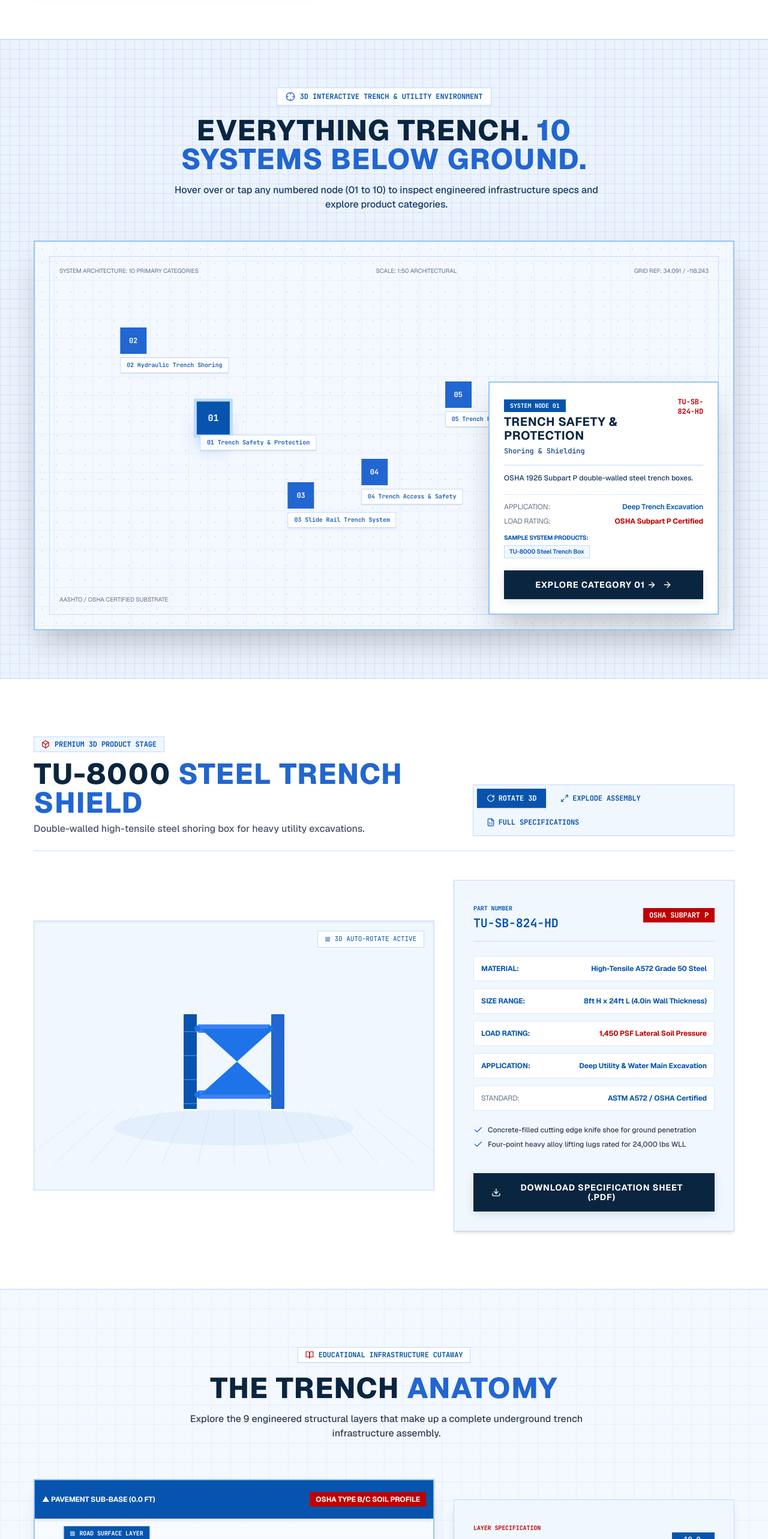
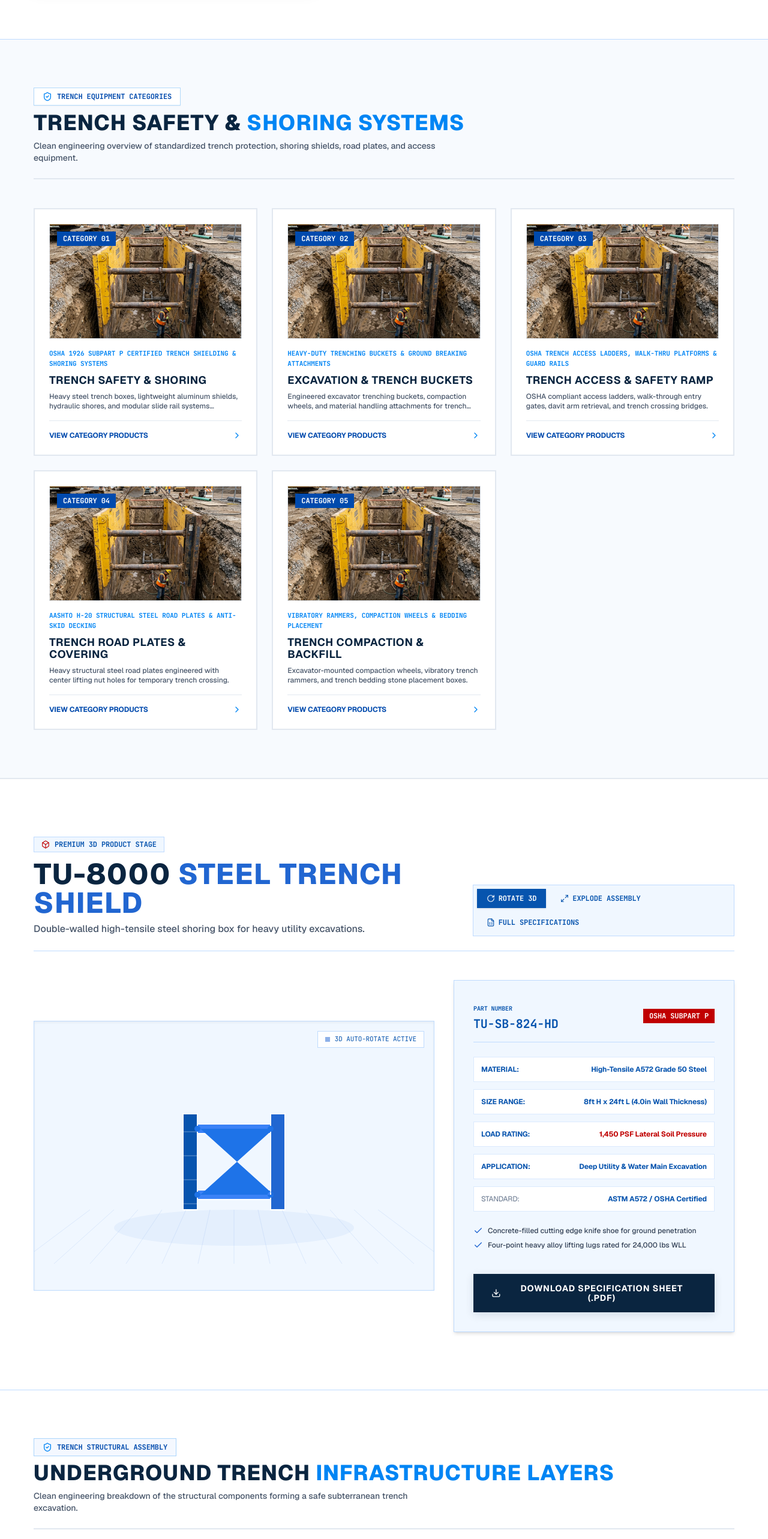
Before and after one commit to shantanukumar2026/TRENCH, a React (Vite) app: page / in a window 1280 px wide. Shown: the part 1821-4387 px from the top of the page at 60% size. Built offline with nearby package versions, Linux system fonts and the light colour scheme.

Commit message:
Redesign Anatomy and SystemExplorer components: Remove abstract blank wireframe boxes and floating labels, replacing with neat clean 4-column and category card grids

```diff
--- a/src/components/Anatomy.tsx
+++ b/src/components/Anatomy.tsx
@@ -1,137 +1,98 @@
-import React, { useState } from 'react';
-import { ANATOMY_POINTS } from '../data/trenchData';
-import { AnatomyPoint } from '../types';
-import { BookOpen, Info, ShieldCheck, CheckCircle2, Layers } from 'lucide-react';
+import React from 'react';
+import { ShieldCheck, CheckCircle2, FileText, ArrowRight } from 'lucide-react';
 
 export const Anatomy: React.FC = () => {
-  const [selectedPoint, setSelectedPoint] = useState<AnatomyPoint>(ANATOMY_POINTS[3]); // Default: Shoring
+  const trenchLayers = [
+    {
+      step: '01',
+      title: 'SURFACE & SUB-BASE DECK',
+      spec: 'AASHTO H-20 / HS-20 Traffic Rated',
+      desc: 'Finished pavement sub-base layer bridged by heavy structural steel road plates during excavation.',
+      image: '/images/trench_shield.png'
+    },
+    {
+      step: '02',
+      title: 'TRENCH SHORING & SHIELDING',
+      spec: 'OSHA 1926 Subpart P Certified',
+      desc: 'Double-walled steel trench boxes and hydraulic shores bearing lateral earth soil pressure to protect crew members.',
+      image: '/images/trench_shield.png'
+    },
+    {
+      step: '03',
+      title: 'UTILITY MAIN INVERT',
+      spec: 'AWWA C900 / ASTM Standards',
+      desc: 'Enclosed main utility pipeline positioned at invert depth within the protected excavation envelope.',
+      image: '/images/pvc_pipe.png'
+    },
+    {
+      step: '04',
+      title: 'ENGINEERED BEDDING GRAVEL',
+      spec: 'ASTM C33 Washed Aggregate',
+      desc: 'Washed aggregate bedding envelope supporting uniform pipe invert elevation and load distribution.',
+      image: '/images/drainage_channel.png'
+    }
+  ];
 
   return (
-    <section id="anatomy" className="py-24 bg-blueprint-grid border-b border-blue-200 relative overflow-hidden">
-      <div className="container-custom relative z-10">
+    <section id="anatomy" className="py-20 bg-white border-b-2 border-slate-200">
+      <div className="container-custom space-y-12">
 
-        {/* Section Header */}
-        <div className="text-center max-w-3xl mx-auto space-y-4 mb-16">
-          <div className="inline-flex items-center gap-2 px-3 py-1 rounded bg-white border border-blue-200 shadow-sm">
-            <BookOpen className="w-3.5 h-3.5 text-[#C00000]" />
-            <span className="text-xs font-mono font-bold text-[#0754AE] uppercase tracking-widest">
-              EDUCATIONAL INFRASTRUCTURE CUTAWAY
-            </span>
-          </div>
-          <h2 className="text-4xl sm:text-5xl font-extrabold text-[#0754AE] tracking-tight font-heading uppercase">
-            THE TRENCH <span className="text-[#2166D1]">ANATOMY</span>
-          </h2>
-          <div className="flex justify-center items-center gap-2">
-            <span className="red-accent-bar"></span>
-            <p className="text-slate-700 font-medium text-base">
-              Explore the 9 engineered structural layers that make up a complete underground trench infrastructure assembly.
+        {/* Section Header — Neat & Clean Typography */}
+        <div className="flex flex-col md:flex-row md:items-end justify-between gap-6 border-b-2 border-slate-200 pb-6">
+          <div className="space-y-2">
+            <div className="inline-flex items-center gap-2 px-3.5 py-1.5 bg-[#F4F8FF] border border-[#0085F4]/30">
+              <ShieldCheck className="w-4 h-4 text-[#0085F4]" />
+              <span className="text-xs font-mono font-bold text-[#004AAD] uppercase tracking-widest">
+                TRENCH STRUCTURAL ASSEMBLY
+              </span>
+            </div>
+            <h2 className="text-3xl sm:text-4xl font-extrabold text-[#004AAD] tracking-tight font-heading uppercase">
+              UNDERGROUND TRENCH <span className="text-[#0085F4]">INFRASTRUCTURE LAYERS</span>
+            </h2>
+            <p className="text-sm text-[#475569] font-medium max-w-2xl">
+              Clean engineering breakdown of the structural components forming a safe subterranean trench excavation.
             </p>
           </div>
         </div>
 
-        {/* Anatomy Interactive Cross-Section Grid */}
-        <div className="grid grid-cols-1 lg:grid-cols-12 gap-8 items-center">
+        {/* Neat & Clean 4-Column Card Grid (Zero Gimmick) */}
+        <div className="grid grid-cols-1 md:grid-cols-2 lg:grid-cols-4 gap-6">
+          {trenchLayers.map((layer) => (
+            <div
+              key={layer.step}
+              className="bg-[#F8FAFC] border-2 border-slate-200 p-6 space-y-4 hover:border-[#0085F4] transition-all duration-300 shadow-sm group"
+            >
+              <div className="h-44 overflow-hidden border border-slate-200 bg-white relative">
+                <img
+                  src={layer.image}
+                  alt={layer.title}
+                  className="w-full h-full object-cover group-hover:scale-105 transition-transform duration-300"
+                />
+                <span className="absolute top-2 left-2 px-2.5 py-1 bg-[#004AAD] text-white text-xs font-mono font-bold">
+                  {layer.step}
+                </span>
+              </div>
 
-          {/* Left Column: Visual Cutaway Interactive Model Container */}
-          <div className="lg:col-span-7 relative bg-white border-2 border-blue-300 rounded-xl p-6 shadow-xl h-[500px] overflow-hidden bg-blueprint-dense">
-
-            {/* Cutaway Stratigraphy Backdrop Graphic */}
-            <div className="absolute inset-0 bg-gradient-to-b from-[#FFFFFF] via-[#F0F7FF] to-[#DCE8F5] opacity-90 pointer-events-none"></div>
-
-            {/* Simulated Road and Trench Strata Lines */}
-            <div className="absolute top-0 left-0 right-0 h-16 bg-[#0754AE] text-white p-3 font-mono text-xs flex justify-between items-center shadow-md">
-              <span className="font-bold">▲ PAVEMENT SUB-BASE (0.0 FT)</span>
-              <span className="bg-[#C00000] text-white px-2.5 py-1 rounded font-bold shadow-sm">OSHA TYPE B/C SOIL PROFILE</span>
-            </div>
-
-            {/* 9 Interactive Technical Point Markers */}
-            {ANATOMY_POINTS.map((pt) => {
-              const isSelected = selectedPoint.id === pt.id;
-              return (
-                <button
-                  key={pt.id}
-                  onClick={() => setSelectedPoint(pt)}
-                  style={{ left: `${pt.x}%`, top: `${pt.y}%` }}
-                  className={`absolute -translate-x-1/2 -translate-y-1/2 z-20 group transition-all duration-300 ${
-                    isSelected ? 'scale-125' : 'hover:scale-110'
-                  }`}
-                >
-                  <div className={`flex items-center gap-2 px-2.5 py-1 rounded-full border shadow-md font-mono text-[10px] font-bold ${
-                    isSelected
-                      ? 'bg-[#C00000] text-white border-red-400 ring-4 ring-red-200'
-                      : 'bg-[#0754AE] text-white border-blue-300 hover:bg-[#2166D1]'
-                  }`}>
-                    <span className="w-2 h-2 rounded-full bg-white animate-pulse"></span>
-                    {pt.title}
-                  </div>
-                </button>
-              );
-            })}
-
-            {/* Bottom Depth Reference Bar */}
-            <div className="absolute bottom-4 left-6 right-6 flex justify-between items-center text-[10px] font-mono text-[#0754AE] font-bold border-t border-blue-200 pt-2">
-              <span>EXCAVATION DEPTH: 0 FT TO 18 FT</span>
-              <span>COMPACTED BEDDING COMPLIANCE</span>
-            </div>
-          </div>
-
-          {/* Right Column: Selected Layer Technical Breakdown Card */}
-          <div className="lg:col-span-5 bg-[#F0F7FF] border border-blue-200 rounded-xl p-8 shadow-lg space-y-6">
-            <div className="flex justify-between items-center border-b border-blue-200 pb-4">
-              <div>
-                <span className="text-[10px] font-mono text-[#C00000] font-bold uppercase tracking-wider">
-                  LAYER SPECIFICATION
+              <div className="space-y-2">
+                <span className="text-[11px] font-mono font-bold text-[#0085F4] uppercase block">
+                  {layer.spec}
                 </span>
-                <h3 className="text-2xl font-extrabold text-[#0754AE] font-heading uppercase mt-1">
-                  {selectedPoint.title}
+                <h3 className="text-base font-bold text-[#004AAD] font-heading line-clamp-1">
+                  {layer.title}
                 </h3>
-              </div>
-              <span className="px-3 py-1 bg-[#0754AE] text-white text-xs font-mono font-bold rounded">
-                {selectedPoint.depth}
-              </span>
-            </div>
-
-            <div className="space-y-4">
-              <div>
-                <span className="text-xs font-mono text-slate-500 uppercase">ENGINEERING ROLE:</span>
-                <p className="text-slate-800 font-medium text-sm mt-1 leading-relaxed">
-                  {selectedPoint.role}
+                <p className="text-xs text-[#475569] font-medium leading-relaxed">
+                  {layer.desc}
                 </p>
               </div>
 
-              <div className="p-4 bg-white rounded border border-blue-200 font-mono text-xs space-y-1">
-                <span className="text-[#C00000] font-bold">COMPLIANCE & TESTING STANDARD:</span>
-                <div className="text-[#0754AE] font-bold text-sm">
-                  {selectedPoint.spec}
-                </div>
+              <div className="pt-3 border-t border-slate-200 flex items-center gap-1.5 text-xs font-mono font-bold text-[#004AAD]">
+                <CheckCircle2 className="w-4 h-4 text-emerald-600" />
+                <span>OSHA VERIFIED ASSEMBLY</span>
               </div>
             </div>
+          ))}
+        </div>
 
-            {/* Quick List of All 9 Layers for Fast Switching */}
-            <div>
-              <span className="text-xs font-mono text-slate-500 uppercase mb-2 block">
-                SELECT LAYER TO INSPECT:
-              </span>
-              <div className="flex flex-wrap gap-1.5">
-                {ANATOMY_POINTS.map((p) => (
-                  <button
-                    key={p.id}
-                    onClick={() => setSelectedPoint(p)}
-                    className={`px-2.5 py-1 text-[11px] font-mono rounded border transition-all ${
-                      selectedPoint.id === p.id
-                        ? 'bg-[#0754AE] text-white border-[#0754AE] font-bold'
-                        : 'bg-white text-slate-700 border-blue-200 hover:border-[#2166D1]'
-                    }`}
-                  >
-                    {p.title.split(' ')[0]}
-                  </button>
-                ))}
-              </div>
-            </div>
-
-          </div>
-
-        </div>
       </div>
     </section>
   );
--- a/src/components/SystemExplorer.tsx
+++ b/src/components/SystemExplorer.tsx
@@ -1,138 +1,76 @@
-import React, { useState } from 'react';
-import { HOTSPOTS } from '../data/trenchData';
-import { Hotspot } from '../types';
-import { Crosshair, ArrowRight, ShieldCheck, CheckCircle2 } from 'lucide-react';
+import React from 'react';
+import { PRIMARY_CATEGORIES } from '../data/trenchData';
+import { PrimaryCategory } from '../types';
+import { ShieldCheck, ChevronRight, Layers, ArrowRight } from 'lucide-react';
 
 interface SystemExplorerProps {
   onSelectHotspot: (categoryId: string) => void;
 }
 
 export const SystemExplorer: React.FC<SystemExplorerProps> = ({ onSelectHotspot }) => {
-  const [activeHotspot, setActiveHotspot] = useState<Hotspot>(HOTSPOTS[0]);
-
   return (
-    <section id="explorer" className="py-20 bg-blueprint-dense border-b border-blue-200 relative overflow-hidden">
-      <div className="container-custom relative z-10">
+    <section id="explorer" className="py-20 bg-[#F7FAFE] border-b-2 border-slate-200">
+      <div className="container-custom space-y-12">
 
         {/* Section Header */}
-        <div className="text-center max-w-3xl mx-auto space-y-4 mb-12">
-          <div className="inline-flex items-center gap-2 px-3.5 py-1.5 rounded-full bg-white border border-blue-200 shadow-sm">
-            <Crosshair className="w-4 h-4 text-[#2166D1]" />
-            <span className="text-xs font-mono font-bold text-[#0754AE] uppercase tracking-widest">
-              3D INTERACTIVE TRENCH & UTILITY ENVIRONMENT
+        <div className="flex flex-col md:flex-row md:items-end justify-between gap-6 border-b-2 border-slate-200 pb-6">
+          <div className="space-y-2">
+            <div className="inline-flex items-center gap-2 px-3.5 py-1.5 bg-white border border-[#0085F4]/30 shadow-sm">
+              <ShieldCheck className="w-4 h-4 text-[#0085F4]" />
+              <span className="text-xs font-mono font-bold text-[#004AAD] uppercase tracking-widest">
+                TRENCH EQUIPMENT CATEGORIES
               </span>
             </div>
-          <h2 className="text-4xl sm:text-5xl font-extrabold text-[#0754AE] tracking-tight font-heading uppercase">
-            EVERYTHING TRENCH. <span className="text-[#2166D1]">10 SYSTEMS BELOW GROUND.</span>
+            <h2 className="text-3xl sm:text-4xl font-extrabold text-[#004AAD] tracking-tight font-heading uppercase">
+              TRENCH SAFETY &amp; <span className="text-[#0085F4]">SHORING SYSTEMS</span>
             </h2>
-          <div className="flex justify-center items-center gap-2">
-            <span className="blue-accent-bar"></span>
-            <p className="text-[#163B66] font-medium text-base">
-              Hover over or tap any numbered node (01 to 10) to inspect engineered infrastructure specs and explore product categories.
+            <p className="text-sm text-[#475569] font-medium max-w-2xl">
+              Clean engineering overview of standardized trench protection, shoring shields, road plates, and access equipment.
             </p>
           </div>
         </div>
 
-        {/* Technical Interactive Blueprint Canvas Box */}
-        <div className="relative w-full h-[580px] sm:h-[650px] bg-white rounded-2xl border-2 border-blue-300 shadow-2xl overflow-hidden bg-blueprint-grid">
-
-          <div className="absolute inset-0 opacity-15 pointer-events-none bg-[radial-gradient(#2166D1_1px,transparent_1px)] [background-size:24px_24px]"></div>
-
-          <div className="absolute inset-6 border border-blue-200 rounded pointer-events-none p-4 flex flex-col justify-between z-10">
-            <div className="flex justify-between items-center text-[10px] font-mono text-slate-500 uppercase">
-              <span>SYSTEM ARCHITECTURE: 10 PRIMARY CATEGORIES</span>
-              <span>SCALE: 1:50 ARCHITECTURAL</span>
-              <span>GRID REF: 34.091 / -118.243</span>
-            </div>
-            <div className="flex justify-between items-center text-[10px] font-mono text-slate-500 uppercase">
-              <span>AASHTO / OSHA CERTIFIED SUBSTRATE</span>
-              <span>REINFORCED STEEL &amp; POLYMER COMPOSITES</span>
+        {/* 5 Neat & Clean Product Category Cards */}
+        <div className="grid grid-cols-1 md:grid-cols-2 lg:grid-cols-3 gap-6">
+          {PRIMARY_CATEGORIES.slice(0, 5).map((cat) => (
+            <div
+              key={cat.id}
+              onClick={() => onSelectHotspot(cat.id)}
+              className="bg-white border-2 border-slate-200 p-6 hover:border-[#0085F4] hover:shadow-xl transition-all duration-300 group cursor-pointer flex flex-col justify-between"
+            >
+              <div className="space-y-4">
+                <div className="h-48 overflow-hidden border border-slate-200 bg-[#F4F8FF] relative">
+                  <img
+                    src={cat.image}
+                    alt={cat.title}
+                    className="w-full h-full object-cover group-hover:scale-105 transition-transform duration-300"
+                  />
+                  <div className="absolute top-3 left-3 px-2.5 py-1 bg-[#004AAD] text-white text-xs font-mono font-bold">
+                    CATEGORY {cat.number}
                   </div>
                 </div>
 
-          {/* 10 Numbered Hotspots */}
-          {HOTSPOTS.map((hotspot) => {
-            const isActive = activeHotspot.id === hotspot.id;
-            return (
-              <div
-                key={hotspot.id}
-                style={{ left: `${hotspot.xPercent}%`, top: `${hotspot.yPercent}%` }}
-                className="absolute -translate-x-1/2 -translate-y-1/2 cursor-pointer group z-20"
-                onClick={() => setActiveHotspot(hotspot)}
-                onMouseEnter={() => setActiveHotspot(hotspot)}
-              >
-                <div className={`relative flex items-center justify-center w-11 h-11 rounded-full transition-all duration-300 ${
-                  isActive
-                    ? 'bg-[#0754AE] text-white scale-125 shadow-xl shadow-blue-500/40 ring-4 ring-blue-200'
-                    : 'bg-[#2166D1] text-white hover:bg-[#0754AE] hover:scale-110'
-                }`}>
-                  <span className="font-mono text-xs font-bold text-white">{hotspot.number}</span>
-
-                  <span className={`absolute inset-0 rounded-full animate-ping opacity-30 ${
-                    isActive ? 'bg-[#0754AE]' : 'bg-[#2166D1]'
-                  }`}></span>
-                </div>
-
-                <div className="mt-1.5 px-2.5 py-1 bg-white/95 border border-blue-200 rounded shadow text-[10px] font-mono font-bold text-[#0754AE] whitespace-nowrap opacity-90 group-hover:opacity-100">
-                  {hotspot.number} {hotspot.title}
-                </div>
-              </div>
-            );
-          })}
-
-          {/* Active Hotspot Info Card */}
-          <div className="absolute bottom-6 left-6 right-6 sm:left-auto sm:right-6 sm:w-96 bg-white/95 backdrop-blur-md rounded-xl border-2 border-blue-300 shadow-2xl p-6 z-30 animate-in fade-in slide-in-from-bottom-3 duration-300">
-            <div className="flex justify-between items-start mb-3 border-b border-blue-200 pb-3">
-              <div>
-                <span className="px-2.5 py-1 bg-[#0754AE] text-white text-[10px] font-mono font-bold uppercase rounded">
-                  SYSTEM NODE {activeHotspot.number}
+                <div className="space-y-2">
+                  <span className="text-[11px] font-mono font-bold text-[#0085F4] uppercase block">
+                    {cat.tagline}
                   </span>
-                <h3 className="text-xl font-bold text-[#0754AE] font-heading uppercase mt-1">
-                  {activeHotspot.title}
+                  <h3 className="text-lg font-bold text-[#004AAD] font-heading group-hover:text-[#0085F4] transition-colors">
+                    {cat.title}
                   </h3>
-                <span className="text-xs font-mono text-[#1E4E8C] font-semibold">{activeHotspot.category}</span>
-              </div>
-              <div className="text-right font-mono text-xs text-[#C00000] font-bold">
-                {activeHotspot.partNumber}
+                  <p className="text-xs text-[#475569] font-medium line-clamp-2">
+                    {cat.description}
+                  </p>
                 </div>
               </div>
 
-            <p className="text-xs text-[#163B66] font-medium leading-relaxed mb-4">
-              {activeHotspot.shortDesc}
-            </p>
-
-            <div className="space-y-2 mb-5 font-mono text-xs border-t border-blue-100 pt-3">
-              <div className="flex justify-between text-[#163B66]">
-                <span className="text-slate-500">APPLICATION:</span>
-                <span className="font-semibold text-[#0754AE]">{activeHotspot.application}</span>
+              <div className="pt-4 border-t border-slate-200 flex items-center justify-between mt-4 text-xs font-mono font-bold text-[#004AAD]">
+                <span>VIEW CATEGORY PRODUCTS</span>
+                <ChevronRight className="w-4 h-4 text-[#0085F4] group-hover:translate-x-1 transition-transform" />
               </div>
-              <div className="flex justify-between text-[#163B66]">
-                <span className="text-slate-500">LOAD RATING:</span>
-                <span className="font-bold text-[#C00000]">{activeHotspot.loadRating}</span>
             </div>
-              {activeHotspot.sampleProducts && activeHotspot.sampleProducts.length > 0 && (
-                <div className="pt-1">
-                  <span className="text-[10px] font-bold text-[#0754AE] uppercase block mb-1">SAMPLE SYSTEM PRODUCTS:</span>
-                  <div className="flex flex-wrap gap-1">
-                    {activeHotspot.sampleProducts.map((p, i) => (
-                      <span key={i} className="px-2 py-0.5 rounded bg-[#F0F7FF] border border-blue-200 text-[10px] text-[#0754AE] font-semibold">
-                        {p}
-                      </span>
           ))}
         </div>
-                </div>
-              )}
-            </div>
 
-            <button
-              onClick={() => onSelectHotspot(activeHotspot.categoryId)}
-              className="w-full btn-primary py-3 text-xs font-mono font-bold flex items-center justify-center gap-2"
-            >
-              <span>EXPLORE CATEGORY {activeHotspot.number} →</span>
-              <ArrowRight className="w-4 h-4 text-white" />
-            </button>
-          </div>
-        </div>
       </div>
     </section>
   );
```
Lines whose indentation alone changed are shown as unchanged.
